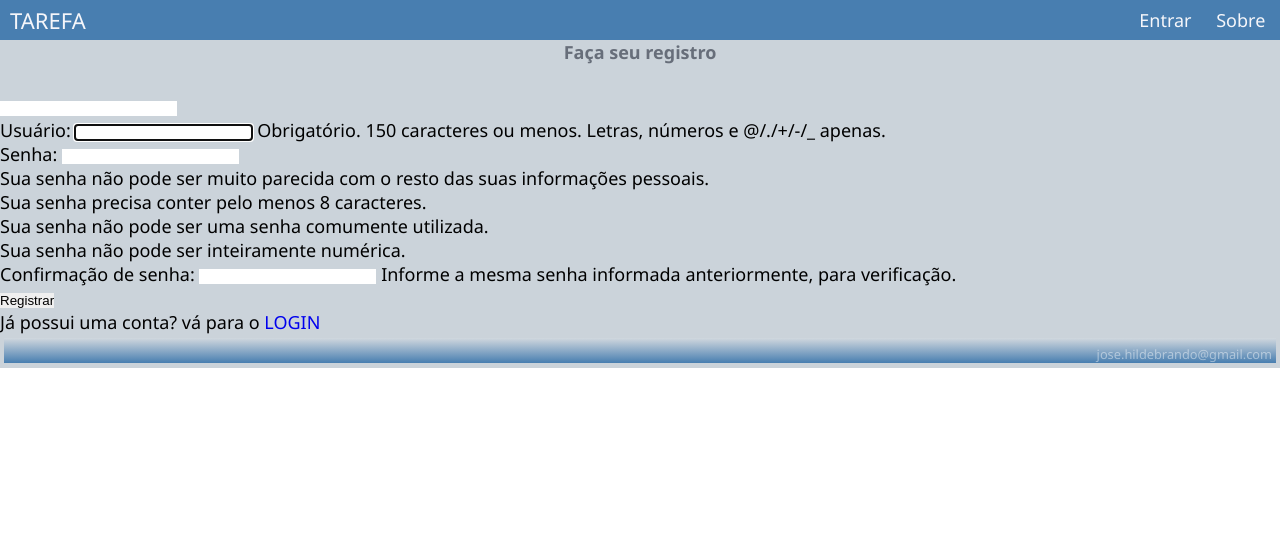
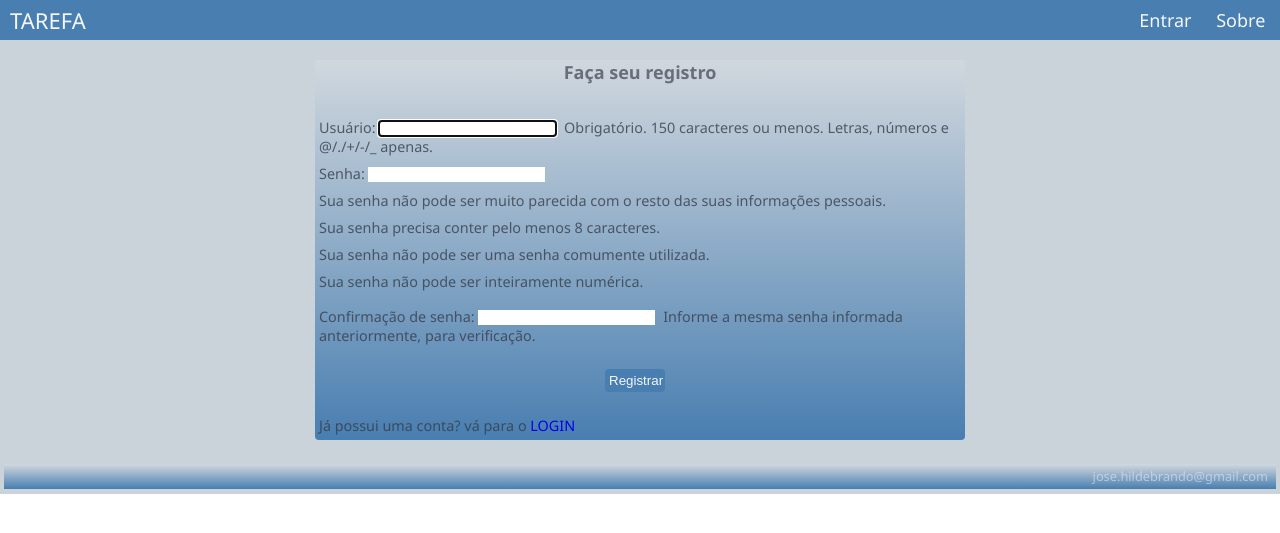
Before and after one commit to hildebrando001/Tarefa-Django-Python, a Django app: page /accounts/register/ in a window 1280 px wide. Shown: the top 533 px of the page. Run offline with Django 3.2, Linux system fonts and the light colour scheme; some libraries are stand-ins or nearby versions.

Commit message:
about/registration/login

```diff
--- a/tasks/static/css/styles.css
+++ b/tasks/static/css/styles.css
@@ -124,7 +124,7 @@
     padding: 4px;
 }
 
-.list-body h1 {
+h1 {
     display: flex;
     justify-content: center;
     font-size: 30px;
@@ -141,18 +141,18 @@
     border-radius: 4px;
 }
 
-.list-top .btn-add, .btn-save, .btn-login {
+.list-top .btn-add, .btn-save, .btn-login, .btn-reg {
     color: #f5f6fa;
 }
 
-.btn-add, .btn-save, .btn-login {
+.btn-add, .btn-save, .btn-login, .btn-reg {
     background-color: #487eb0;
     padding: 4px;
     margin-right: 10px;
     border-radius: 4px;
 }
 
-.btn-add:hover, .btn-save:hover, .btn-login:hover {
+.btn-add:hover, .btn-save:hover, .btn-login:hover, .btn-reg:hover {
     cursor: pointer;
     background-color: rgba(72, 126, 176, 0.39);
     border-radius: 4px;
@@ -294,14 +294,40 @@ h4 {
     display: none;
 }
 
-.btn-login {
-    width: 50px;
+.btn-login, .btn-reg {
+    width: 60px;
     border-radius: 4px;
     margin-top: 20px;
-    margin-bottom: 30px;
+    margin-bottom: 20px;
 }
 
 .div-btn-login {
     display: flex;
     justify-content: center;
 }
+
+/* Register */
+.box-reg {
+    display: flex;
+    justify-content: center;
+}
+
+.reg-card {
+    width: 650px;
+    height: 380px;
+    margin-top: 20px;
+    margin-bottom: 20px;
+    border-radius: 4px;
+    background-image: linear-gradient(#ffffff1c, #487eb0);
+}
+
+.reg-card span, li, p {
+    color: rgba(53, 59, 72, 0.788);
+    font-size: 0.9rem;
+    padding: 4px;
+}
+
+.div-btn-reg {
+    display: flex;
+    justify-content: center;
+}
--- a/tasks/templates/base.html
+++ b/tasks/templates/base.html
@@ -30,7 +30,7 @@
                 {% else %}
                     <a href="/accounts/login">Entrar</a>
                 {% endif %}
-                <a href="#">Sobre</a>
+                <a href="/about">Sobre</a>
 
                 {% if user.is_authenticated %}
                     <a href="/accounts/logout">Sair</a>
--- a/tasks/urls.py
+++ b/tasks/urls.py
@@ -8,4 +8,5 @@ urlpatterns = [
     path('newtask/',views.newTask, name="new-task"),
     path('edit/<int:id>',views.editTask,name="edit-task"),
     path('delete/<int:id>',views.deleteTask, name="deletetask"),
+    path('about/', views.about, name="about"),
 ]
--- a/tasks/views.py
+++ b/tasks/views.py
@@ -67,3 +67,7 @@ def deleteTask(request, id):
     task.delete()
     messages.success(request, "Item deletado com sucesso")
     return redirect('/')
+
+
+def about(request):
+    return render(request, "about.html")
--- a/templates/registration/register.html
+++ b/templates/registration/register.html
@@ -4,17 +4,19 @@
 {% block title %}Registrar{% endblock %}
 
 {% block content %}
-<div class="box-taskview">
-    <h4>Faça seu registro</h4>
 
-    <form method="POST"> <!-- Its is not necessary to define an action in this case -->
-        {% csrf_token %}
-        <input type="hiden" name="next" value="{{ next }}">
-        {{ form.as_p }} <!-- Form as paragraph -->
-
-        <button type="submit" class="btn-enviar">Registrar</button>
-    </form>
-    <p>Já possui uma conta? vá para o <a href="/accounts/login">LOGIN</a></p>
-
+<div class="box-reg">
+    <div class="reg-card">
+        <h4>Faça seu registro</h4>
+        <form method="POST"> <!-- Its is not necessary to define an action in this case -->
+            {% csrf_token %}
+            <input class="store-velue" type="hiden" name="next" value="{{ next }}">
+            {{ form.as_p }} <!-- Form as paragraph -->
+            <div class="div-btn-reg">
+                <button type="submit" class="btn-reg">Registrar</button>
+            </div>
+        </form>
+        <p>Já possui uma conta? vá para o <a href="/accounts/login">LOGIN</a></p>
+    </div>
 </div>
 {% endblock %}
```
Also changed, not shown: tasks/templates/about.html (added, +16 -0 lines).
